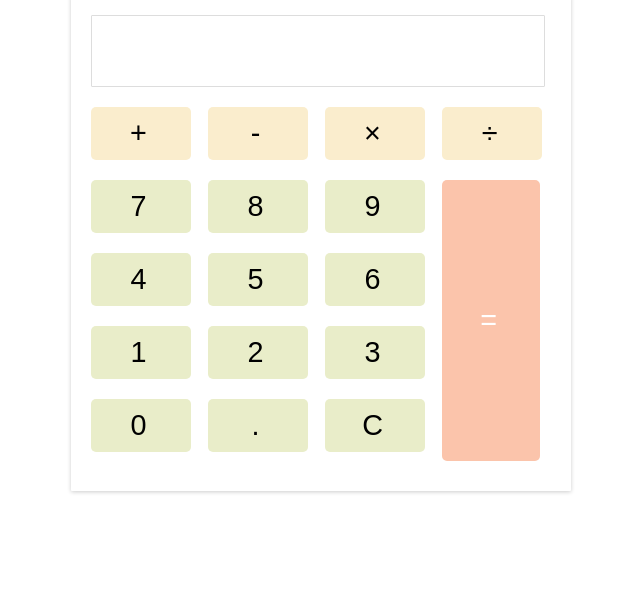
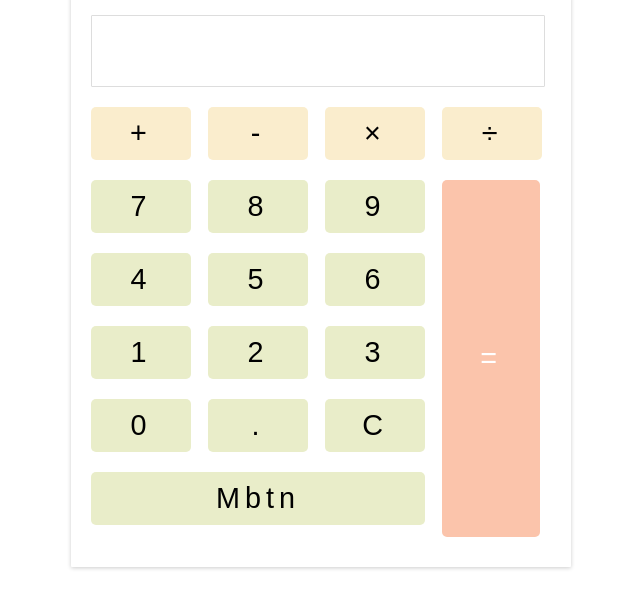
Before and after one commit to tompreiss/merkalk, a plain HTML site: page index.html in a window 1280 px wide. Shown: the part 127-734 px from the top of the page, without its empty margins (319-959 px from the left). Drawn offline with Linux system fonts and the light colour scheme.

Commit message:
mbtn added

```diff
--- a/index.html
+++ b/index.html
@@ -43,6 +43,9 @@
               <div>.</div>
               <div id="clear">C</div>
             </div>
+            <div class="mbtn">
+              <div>Mbtn</div>
+            </div>
           </div>
           <div class="equal" id="result">=</div>
         </div>
--- a/style.css
+++ b/style.css
@@ -79,6 +79,19 @@ body {
     box-shadow 0.2s;
 }
 
+.mbtn {
+  display: flex;
+  flex-direction: column;
+  border-radius: 5px;
+  text-align: center;
+  padding: 10px;
+  margin: 10px 4px 10px 0;
+  cursor: pointer;
+  background-color: #e9edc9;
+  transition: border-color 0.2s ease-in-out, background-color 0.2s,
+    box-shadow 0.2s;
+}
+
 
 .numbers div:hover {
   background-color: #ccd5ae;
@@ -93,7 +106,7 @@ div.equal {
   border-radius: 5px;
   width: 17%;
   text-align: center;
-  padding: 124px 10px;
+  padding: 162px 10px;
   margin: 10px 6px 10px 0;
   vertical-align: top;
   cursor: pointer;
```
